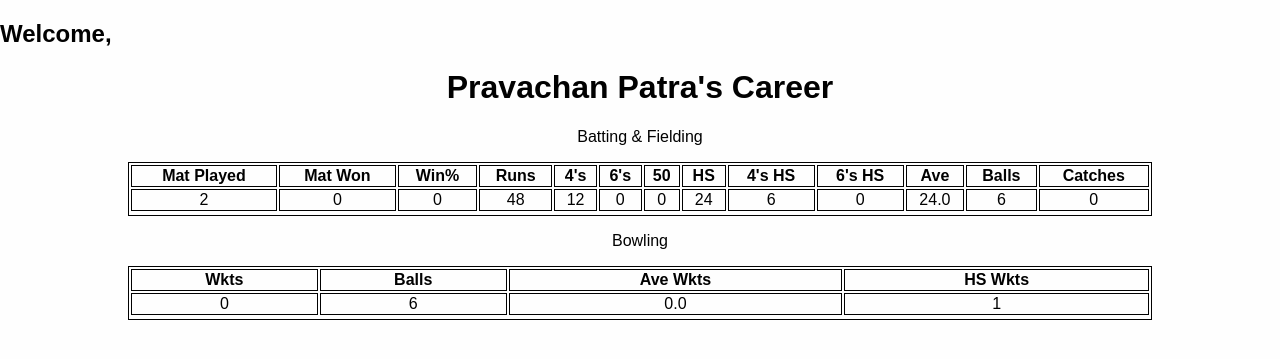
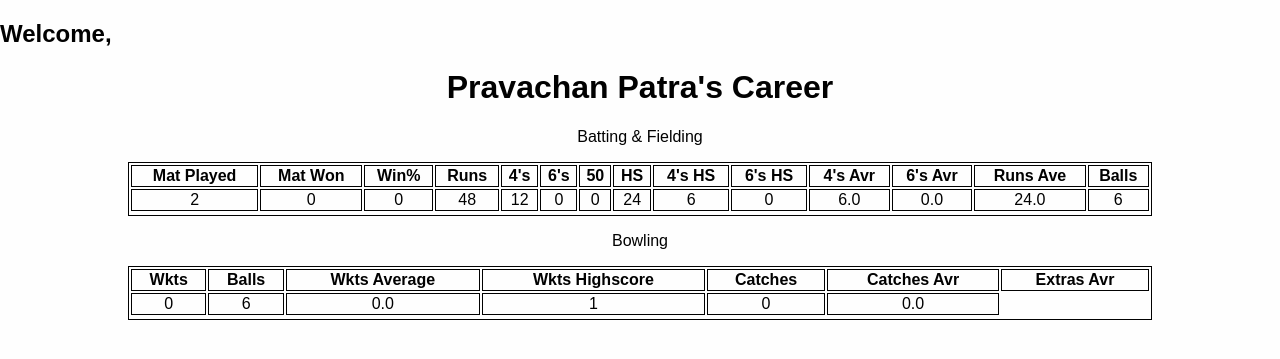
Before and after one commit to PravCoder/Cricket-Career-Sports-Management-Site, a Django app: page /player-career/1 in a window 1280 px wide. Shown: the part 78-437 px from the top of the page. Run offline with Django 3.2, Linux system fonts and the light colour scheme; data comes from the database, SQL or seed files in the repository.

Commit message:
more columns to career stats table

```diff
--- a/mysite/base/templates/base/career.html
+++ b/mysite/base/templates/base/career.html
@@ -42,9 +42,11 @@ table.center {
     <th>HS</th>
     <th>4's HS</th>
     <th>6's HS</th>
-    <th>Ave</th>
+    <th>4's Avr</th>
+    <th>6's Avr</th>
+    <th>Runs Ave</th>
     <th>Balls</th>
-    <th>Catches</th>
+
   </tr>
   <tr>
     <td>{{user.games_played}}</td>
@@ -57,9 +59,10 @@ table.center {
     <td>{{user.runs_hs}}</td>
     <td>{{user.fours_hs}}</td>
     <td>{{user.sixes_hs}}</td>
+    <td>{{user.fours_average}}</td>
+    <td>{{user.sixes_average}}</td>
     <td>{{user.runs_average}}</td>
     <td>{{user.balls_played}}</td>
-    <td>{{user.catches}}</td>
   </tr>
   <tr>
   </tr>
@@ -73,14 +76,19 @@ table.center {
     <tr>
       <th>Wkts</th>
       <th>Balls</th>
-      <th>Ave Wkts</th>
-      <th>HS Wkts</th>
+      <th>Wkts Average</th>
+      <th>Wkts Highscore</th>
+      <th>Catches</th>
+      <th>Catches Avr</th>
+      <th>Extras Avr</th>
     </tr>
     <tr>
       <td>{{user.wickets}}</td>
       <td>{{user.balls_bowled}}</td>
       <td>{{user.wickets_average}}</td>
       <td>{{user.wickets_hs}}</td>
+      <td>{{user.catches}}</td>
+      <td>{{user.extras_average}}</td>
     </tr>
     <tr>
     </tr>
```
